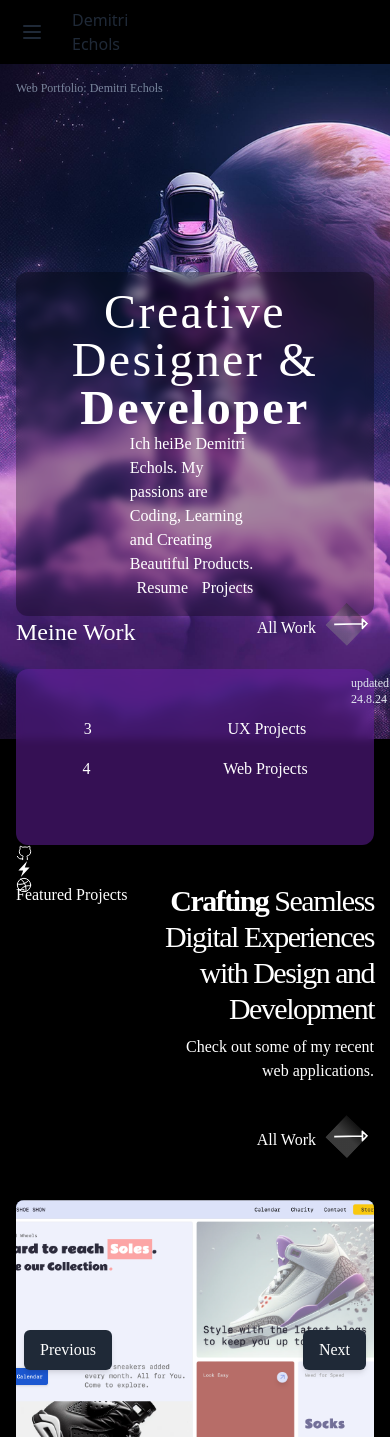
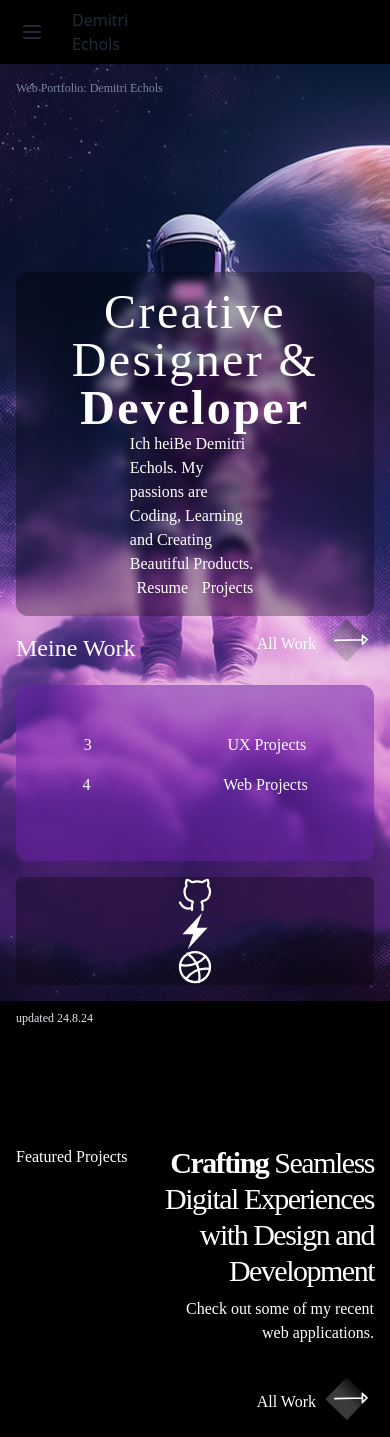
Before and after one commit to CEODemitri/portfolio2024, a SvelteKit app: page / in a window 390 px wide. Shown: the top 1437 px of the page. Built offline with nearby package versions, Linux system fonts and the light colour scheme.

Commit message:
margin hero on mobile switch

```diff
--- a/src/routes/+page.svelte
+++ b/src/routes/+page.svelte
@@ -101,7 +101,7 @@
 	<main class="font-['Josefin_Sans_Variable'] text-white">
 		<!-- hero section -->
 		<div
-			class="h-[80vh] md:grid grid-cols-12 grid-rows-12 gap-4 p-4"
+			class="flex flex-col md:h-[80vh] md:grid grid-cols-12 grid-rows-12 gap-4 p-4"
 			style="background-image: url('./bg/lgBG.jpg'); background-size: cover; background-repeat: no-repeat; background-position: center;"
 		>
 			<p class="absolute text-xs text-slate-400/80">Web Portfolio: Demitri Echols</p>
@@ -138,7 +138,9 @@
 				</p>
 				<section class="w-2/5 md:place-self-end flex justify-around">
 					<a href="/">Resume</a>
-					<button class="name bg-gradient-to-r"><a href="/">Projects</a></button>
+					<button class="name bg-gradient-to-r from-grey-400 to grey-900"
+						><a href="/">Projects</a></button
+					>
 				</section>
 			</article>
 			<article class="col-start-2 row-start-9 col-span-3 row-span-3">
@@ -159,13 +161,15 @@
 			</article>
 
 			<article class="col-start-9 col-span-3 bg-black/30 row-start-11 row-span-1 rounded-md">
-				<section>
+				<section class="flex flex-col md:flex-row justify-around items-center text-4xl">
 					<Github />
 					<Blitz />
 					<Dribbble />
 				</section>
 			</article>
-			<p class="absolute top-[80vh] left-[90vw] text-slate-200 text-xs">updated 24.8.24</p>
+			<p class="absolute top-[1010px] md:top-[80vh] md:left-[90vw] text-slate-200 text-xs">
+				updated 24.8.24
+			</p>
 		</div>
 
 		<section id="projects" class="w-full py-12 md:py-24 lg:py-32 mt-24 bg-muted">
```
